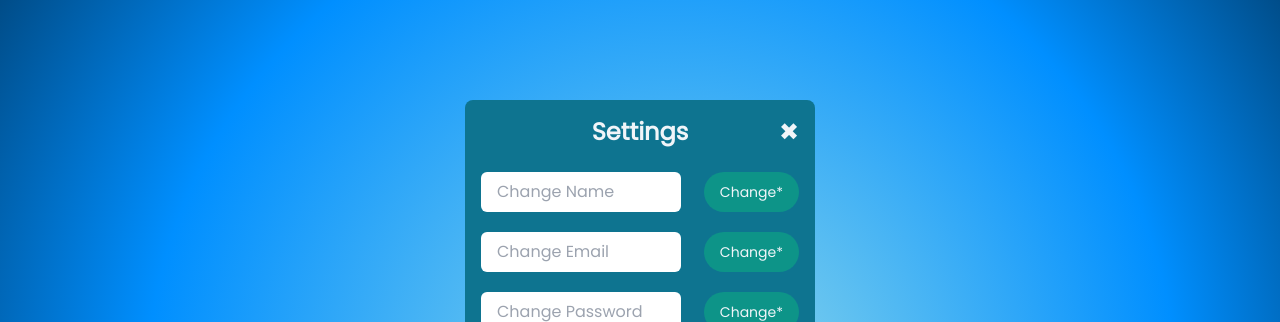
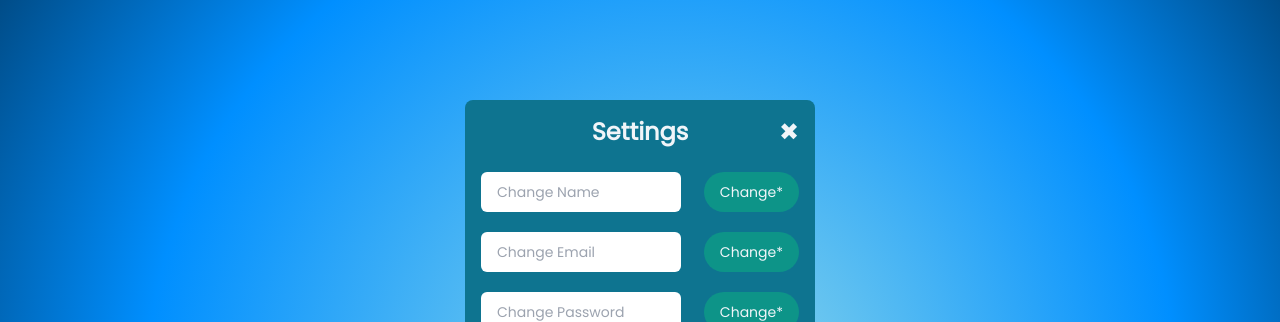
Before and after one commit to Arek1997/Chat-app, a Next.js app: page /settings in a window 1280 px wide. Shown: the top 322 px of the page. Built offline with nearby package versions, Linux system fonts and the light colour scheme; no server answers; sample sign-in values are in the browser's storage; what prettier-plugin-tailwindcss would draw is missing.

Commit message:
Fix bug with white rectangle on the bottom on settings page. Grow property on input was cousing it

```diff
--- a/components/settings/Settings.tsx
+++ b/components/settings/Settings.tsx
@@ -28,7 +28,7 @@ const Settings = () => {
 
 	return (
 		<Section>
-			<div className='container relative flex h-full flex-col p-4'>
+			<div className='relative flex h-full flex-col p-4'>
 				{processing && <LoadingSpinner />}
 				<div className='relative'>
 					<h2 className='text-center text-2xl font-semibold'>Settings</h2>
--- a/components/settings/email/Email.tsx
+++ b/components/settings/email/Email.tsx
@@ -54,7 +54,7 @@ const Email = ({ setResponse }: Props) => {
 				<input
 					type='email'
 					id='change-email'
-					className='mr-5 grow rounded-md px-4 py-2 text-slate-800 outline-indigo-500 sm:max-w-[200px]'
+					className='mr-5 w-full rounded-md px-4 py-2 text-slate-800 outline-indigo-500 placeholder:text-sm sm:max-w-[200px]'
 					placeholder='Change Email'
 					{...register('email', {
 						required: 'Email is required',
--- a/components/settings/name/Name.tsx
+++ b/components/settings/name/Name.tsx
@@ -54,7 +54,7 @@ const Name = ({ setResponse }: Props) => {
 				<input
 					type='text'
 					id='change-name'
-					className='mr-5 grow rounded-md px-4 py-2 text-slate-800 outline-indigo-500 sm:max-w-[200px]'
+					className='mr-5 w-full rounded-md px-4 py-2 text-slate-800 outline-indigo-500 placeholder:text-sm sm:max-w-[200px]'
 					placeholder='Change Name'
 					{...register('name', {
 						required: 'Name is required',
--- a/components/settings/password/Password.tsx
+++ b/components/settings/password/Password.tsx
@@ -61,7 +61,7 @@ const Password = ({ setResponse }: Props) => {
 					<input
 						type={value}
 						id='change-password'
-						className='w-full rounded-md px-4 py-2 text-slate-800 outline-indigo-500 sm:max-w-[200px]'
+						className='w-full rounded-md px-4 py-2 text-slate-800 outline-indigo-500 placeholder:text-sm sm:max-w-[200px]'
 						placeholder='Change Password'
 						{...register('password', {
 							required: 'Password is required',
```
